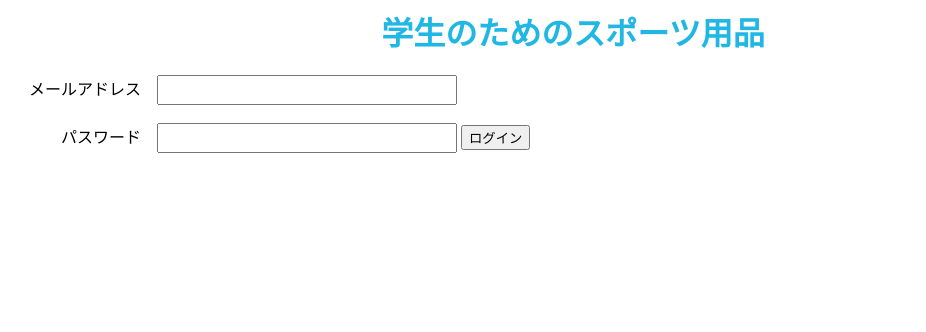
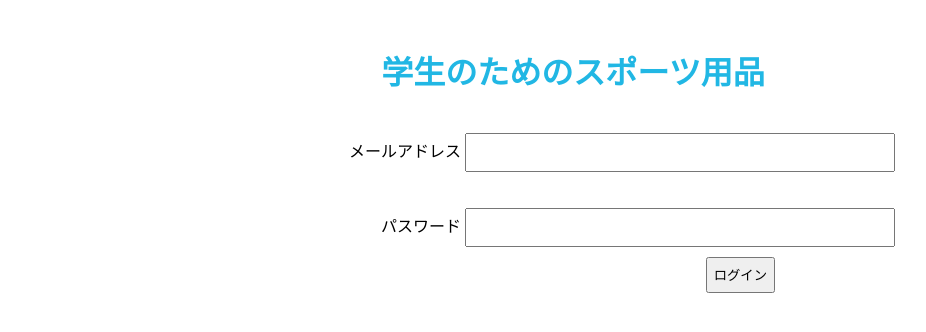
Before and after one commit to ASO2101166/-, a PHP site: page /Login.php in a window 1280 px wide. Shown: the top 332 px of the page, without its empty margins (67-993 px from the left). Run offline with PHP 8.4, Linux system fonts and the light colour scheme.

Commit message:
ログイン画面完成（仮）
デザインは後で決め、変更する

```diff
--- a/Login.php
+++ b/Login.php
@@ -1,8 +1,9 @@
-<h1>学生のためのスポーツ用品</h1>
+<br><h1>学生のためのスポーツ用品</h1><br>
 <link rel="stylesheet" href="./css/login_style.css" />
 <form action="LoginCheck.php" method="post">
-    <label>メールアドレス</label>　<input class="a" type="text" mame="mail"><br>
+    <label>メールアドレス　</label> <input class="a" type="text" mame="mail"><br>
     <br>
-    <label>パスワード</label>　<input class="a" type="text" mame="pass">
-    <input id="b" type="submit" value="ログイン">
+    <br>
+    <label>パスワード　</label> <input class="a" type="text" mame="pass"><br>
+    <input id="btn" type="submit" value="ログイン"><br>
 </form>
--- a/css/login_style.css
+++ b/css/login_style.css
@@ -5,9 +5,14 @@ h1{
 label{
     display: inline-block;
     text-align: right;
-    width: 200px;
+    width: 520px;
 }
 .a{
-    width: 300px;
-    height: 30px;
+    width: 430px;
+    height: 39px;
 }
+#btn{
+    display: block;
+    margin: 10 430 0 auto;
+    height: 36px;
+}
```
